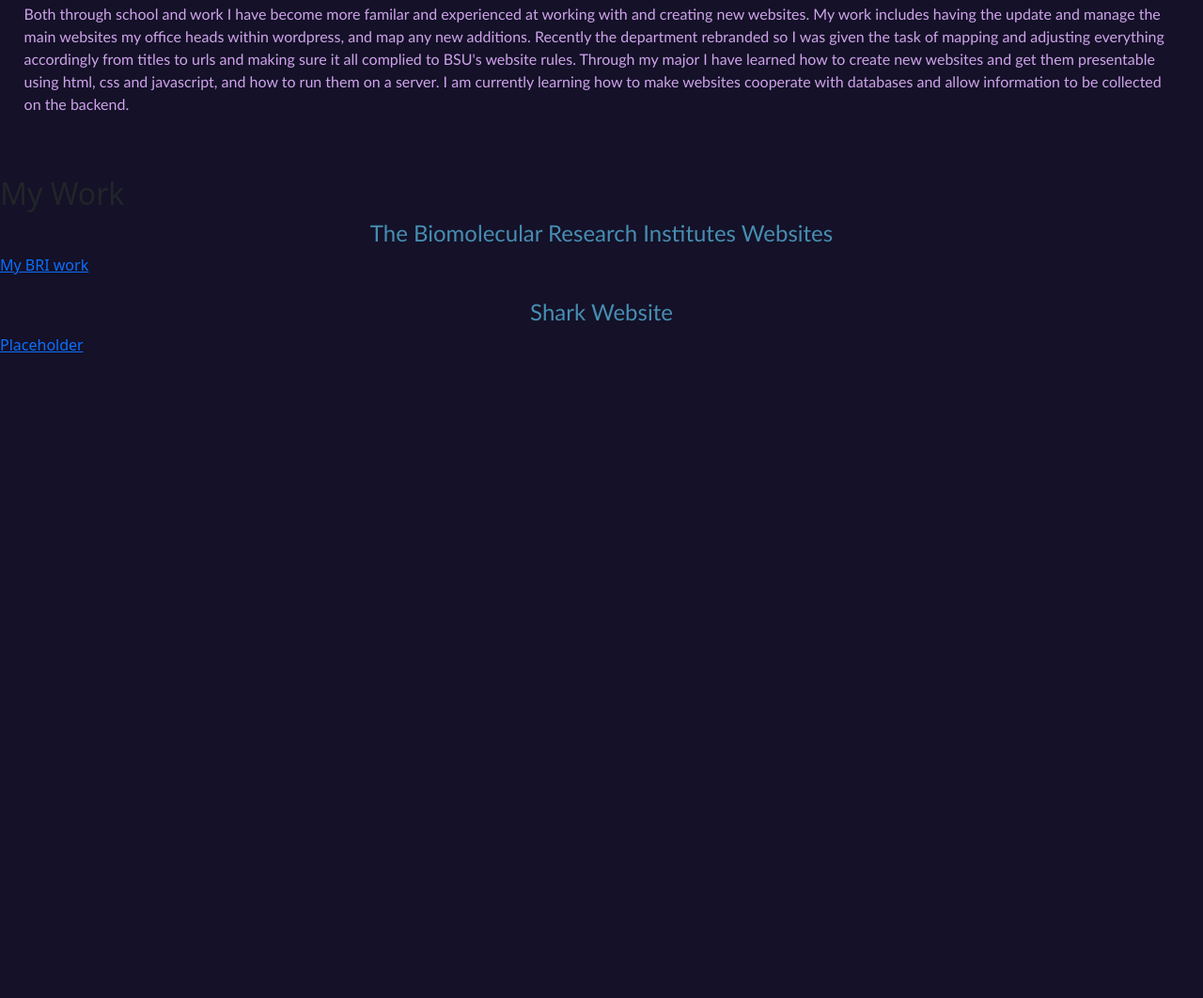
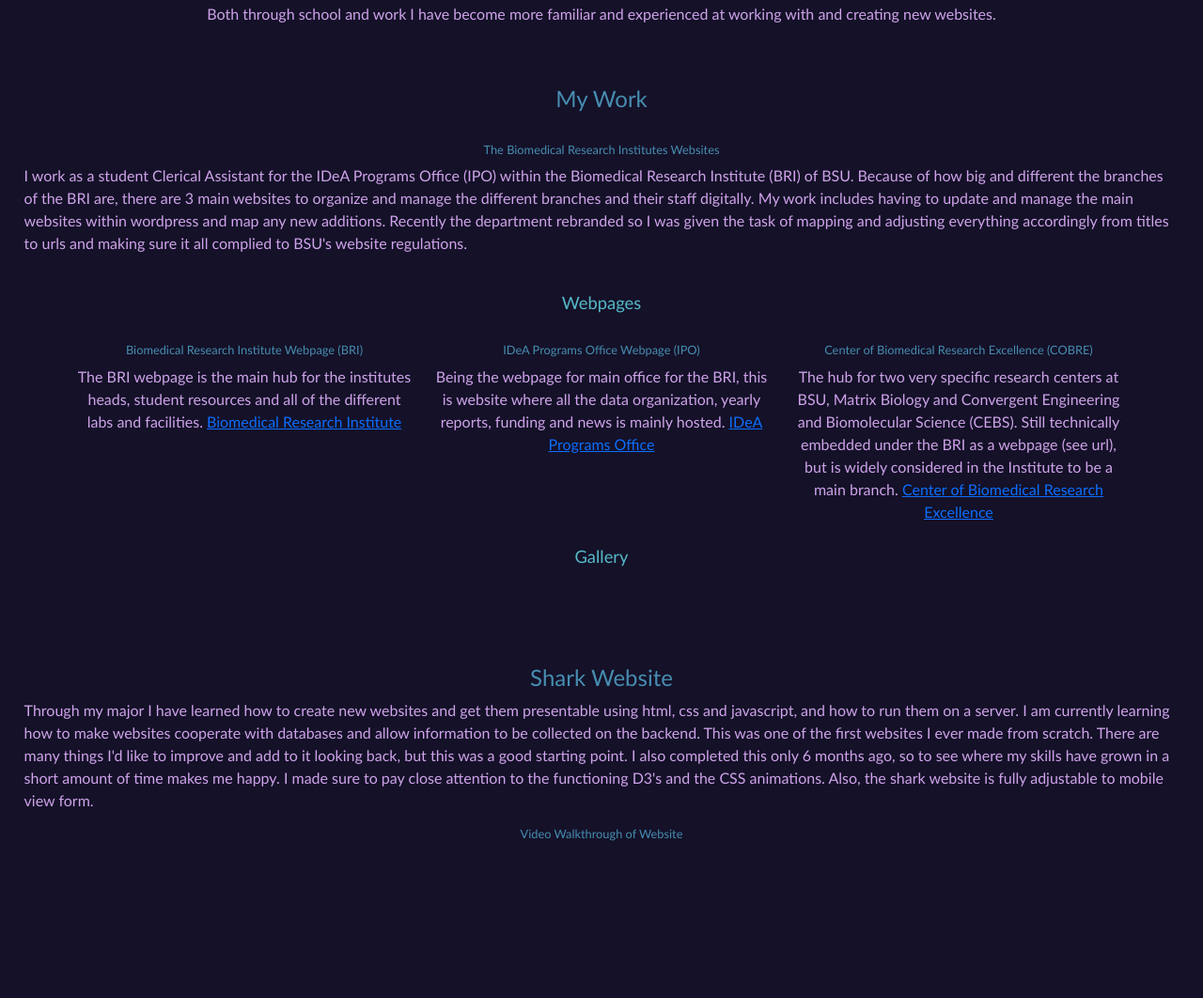
Before and after one commit to GraceHinkle/graceHinkle.github.io, a plain HTML site: page websites.html in a window 1280 px wide. Shown: the part 336-1398 px from the top of the page at 94% size. Before the commit the page ends 800 px from the top, so only its background shows below. Drawn offline with nearby package versions, Linux system fonts and the light colour scheme; grey boxes are pictures that could not be loaded.

Commit message:
new stuff

```diff
--- a/style.css
+++ b/style.css
@@ -72,9 +72,10 @@ body {
     margin-left: 7%;
     margin-right: 7%;
   }
-
-  #h1:hover {
-    color: red;
+  #sharkiframe {
+    margin-right: 10%;
+    height: 200%;
+    width: 65%;
   }
   #div {
     font-family: 'Calibri';
@@ -90,6 +91,11 @@ body {
     outline-style: dashed;
     outline-width:.5cap;
     outline-color: aqua;
+  }
+  #Game1 {
+    width: 6%;
+    margin-left: 1%;
+    margin-right: 1%;
   }
 
 /*Class Selectors*/
@@ -161,7 +167,7 @@ body {
     overflow: hidden;
     padding: 0;
     background-color: #251a42;
-    text-align: left;
+    text-align: center;
     font-size: 75%;
     text-decoration: solid;
   }
--- a/websites.html
+++ b/websites.html
@@ -1,12 +1,19 @@
 <!doctype html>
 <html>
+
 <head>
-      <link href="https://cdn.jsdelivr.net/npm/bootstrap@5.3.1/dist/css/bootstrap.min.css" rel="stylesheet" integrity="sha384-4bw+/aepP/YC94hEpVNVgiZdgIC5+VKNBQNGCHeKRQN+PtmoHDEXuppvnDJzQIu9" crossorigin="anonymous">
-        <script src="https://cdn.jsdelivr.net/npm/bootstrap@5.3.1/dist/js/bootstrap.bundle.min.js" integrity="sha384-HwwvtgBNo3bZJJLYd8oVXjrBZt8cqVSpeBNS5n7C8IVInixGAoxmnlMuBnhbgrkm" crossorigin="anonymous"></script>
+  <link href="https://cdn.jsdelivr.net/npm/bootstrap@5.3.1/dist/css/bootstrap.min.css" rel="stylesheet"
+    integrity="sha384-4bw+/aepP/YC94hEpVNVgiZdgIC5+VKNBQNGCHeKRQN+PtmoHDEXuppvnDJzQIu9" crossorigin="anonymous">
+  <script src="https://cdn.jsdelivr.net/npm/bootstrap@5.3.1/dist/js/bootstrap.bundle.min.js"
+    integrity="sha384-HwwvtgBNo3bZJJLYd8oVXjrBZt8cqVSpeBNS5n7C8IVInixGAoxmnlMuBnhbgrkm"
+    crossorigin="anonymous"></script>
   <meta name="viewport" content="width=device-width, initial-scale=1.0"> <!--metaname-->
 
-      <link href="https://cdn.jsdelivr.net/npm/bootstrap@5.3.1/dist/css/bootstrap.min.css" integrity="sha384-4bw+/aepP/YC94hEpVNVgiZdgIC5+VKNBQNGCHeKRQN+PtmoHDEXuppvnDJzQIu9" crossorigin="anonymous">
-      <script src="https://cdn.jsdelivr.net/npm/bootstrap@5.3.1/dist/js/bootstrap.bundle.min.js" integrity="sha384-HwwvtgBNo3bZJJLYd8oVXjrBZt8cqVSpeBNS5n7C8IVInixGAoxmnlMuBnhbgrkm" crossorigin="anonymous"></script>
+  <link href="https://cdn.jsdelivr.net/npm/bootstrap@5.3.1/dist/css/bootstrap.min.css"
+    integrity="sha384-4bw+/aepP/YC94hEpVNVgiZdgIC5+VKNBQNGCHeKRQN+PtmoHDEXuppvnDJzQIu9" crossorigin="anonymous">
+  <script src="https://cdn.jsdelivr.net/npm/bootstrap@5.3.1/dist/js/bootstrap.bundle.min.js"
+    integrity="sha384-HwwvtgBNo3bZJJLYd8oVXjrBZt8cqVSpeBNS5n7C8IVInixGAoxmnlMuBnhbgrkm"
+    crossorigin="anonymous"></script>
   <meta name='viewport' content='width=device-width, initial-scale=1' />
   <link rel="stylesheet" href="https://cdnjs.cloudflare.com/ajax/libs/font-awesome/6.4.2/css/all.min.css"
     integrity="sha512-z3gLpd7yknf1YoNbCzqRKc4qyor8gaKU1qmn+CShxbuBusANI9QpRohGBreCFkKxLhei6S9CQXFEbbKuqLg0DA=="
@@ -18,7 +25,7 @@
   <br>
   <h1>Websites</h1>
 
-        <ul class = "nav">
+  <ul class="nav">
     <li><a href="index.html">Home<i class="fa-solid fa-house"></i></a></li>
     <li><a href="websites.html">Websites<i class="fa-solid fa-computer-mouse"></i></a></li>
     <li><a href="games.html">Games<i class="fa-solid fa-gamepad"></i></a></li>
@@ -29,24 +36,83 @@
   <br>
   <br>
   <br>
-      <i class="fa-solid fa-computer-mouse"></i><i class="fa-solid fa-computer-mouse"></i><i class="fa-solid fa-computer-mouse"></i><i class="fa-solid fa-computer-mouse"></i><i class="fa-solid fa-computer-mouse"></i><i class="fa-solid fa-computer-mouse"></i><i class="fa-solid fa-computer-mouse"></i>
+  <i class="fa-solid fa-computer-mouse"></i><i class="fa-solid fa-computer-mouse"></i><i
+    class="fa-solid fa-computer-mouse"></i><i class="fa-solid fa-computer-mouse"></i><i
+    class="fa-solid fa-computer-mouse"></i><i class="fa-solid fa-computer-mouse"></i><i
+    class="fa-solid fa-computer-mouse"></i>
   <br>
   <br>
   <br>
   <br>
-        <p> Both through school and work I have become more familar and experienced at working with and creating new websites. My work includes having the update and manage the main websites my office heads within wordpress, and map any new additions. Recently the department rebranded so I was given the task of mapping and adjusting everything accordingly from titles to urls and making sure it all complied to BSU's website rules.
-            Through my major I have learned how to create new websites and get them presentable using html, css and javascript, and how to run them on a server. I am currently learning how to make websites cooperate with databases and allow information to be collected on the backend.
+  <p id="about_me"> Both through school and work I have become more familiar and experienced at working with and
+    creating new websites.
   </p>
   <br>
+  <div></div>
   <br>
-        <h2>My Work</h2>
-        <h3>The Biomolecular Research Institutes Websites</h3>
-        <a href='https://www.boisestate.edu/cebr/events-and-news/'>My BRI work</a>
+  <h3>My Work</h3>
+  <br>
+  <h5>The Biomedical Research Institutes Websites</h5>
+  <p>I work as a student Clerical Assistant for the IDeA Programs Office (IPO) within the Biomedical Research Institute
+    (BRI) of BSU. Because of how big and different the branches of the BRI are, there are 3 main websites to organize
+    and manage the different branches and their staff digitally. My work includes having to update and manage the main
+    websites within wordpress and map any new additions. Recently the department rebranded so I was given the task of
+    mapping and adjusting everything accordingly from titles to urls and making sure it all complied to BSU's website
+    regulations.</p>
+  <br>
+  <h4>Webpages</h4>
+  <br>
+  <div class='container' id="div">
+    <div class='row'>
+      <div class='col-md-4'>
+        <h5>Biomedical Research Institute Webpage (BRI)</h5>
+        The BRI webpage is the main hub for the institutes heads, student resources and all of the different labs and facilities.
+        <a href='https://www.boisestate.edu/bri/'>Biomedical Research Institute</a>
+      </div>
+      <div class='col-md-4'>
+        <h5>IDeA Programs Office Webpage (IPO)</h5>
+        Being the webpage for main office for the BRI, this is website where all the data organization, yearly reports, funding and news is mainly hosted.
+        <a href='https://www.boisestate.edu/ipo/'>IDeA Programs Office</a>
+      </div>
+      <div class='col-md-4'>
+        <h5>Center of Biomedical Research Excellence (COBRE)</h5>
+        The hub for two very specific research centers at BSU, Matrix Biology and Convergent Engineering and Biomolecular Science (CEBS). Still technically embedded under the BRI as a webpage (see url), but is widely considered in the Institute to be a main branch.
+        <a href='https://www.boisestate.edu/brc-cobre/'>Center of Biomedical Research Excellence</a>
+      </div>
+    </div>
+  </div>
+  <br>
+  <h4>Gallery</h4>
+  <br>
+  <br>
+  <div></div>
   <br>
   <br>
   <h3>Shark Website</h3>
-        <a href='https://loremipsum.io/'>Placeholder</a>
+  <p>Through my major I have learned how to create new websites and get them presentable using html, css and javascript,
+    and how to run them on a server. I am currently learning how to make websites cooperate with databases and allow
+    information to be collected on the backend.
+    This was one of the first websites I ever made from scratch. There are many things I'd like to improve and add to it looking back, but this was a good starting point. I also completed this only 6 months ago, so to see where my skills have grown in a short amount of time makes me happy.
+    I made sure to pay close attention to the functioning D3's and the CSS animations. Also, the shark website is fully adjustable to mobile view form.</p>
+    <div class='container' id="div">
+      <div class='row'>
+        <div class='col-md-12'>
+          <h5>Video Walkthrough of Website</h5>
+          <iframe src="https://www.youtube.com/embed/d04pFsG2TyU?si=ruF7uMWDKOBfjduB" title="YouTube video player" frameborder="0" allow="accelerometer; autoplay; clipboard-write; encrypted-media; gyroscope; picture-in-picture; web-share" referrerpolicy="strict-origin-when-cross-origin" allowfullscreen></iframe>
+        </div>
+      </div>
+    </div>
   <br>
+  <br>
+  <br>
+  <br>
+  <br>
+  <br>
+  <br>
+  <br>
+  <br>
+  <br>
+  <br>
+</body>
 
-    </body>
 </html>
```
Also changed, not shown: art.html (+29 -11 lines), games.html (+97 -19 lines), index.html (+3 -3 lines), Dragons Keep Checkpoint.png (added), Dragons Keep Gatekeeper.png (added), Dragons Keep Tree1.png (added), Dragons Keep Tree2.png (added), Dragons Keep Tree3.png (added), Dragons Keep bricks.png (added), Dragons Keep dirt.png (added), Dragons Keep sky.png (added), Dragons Keep snake.png (added), Dragons Keep spike.png (added), Dragons Keep sprite.png (added), 4 more files. Lines whose indentation alone changed are shown as unchanged.
